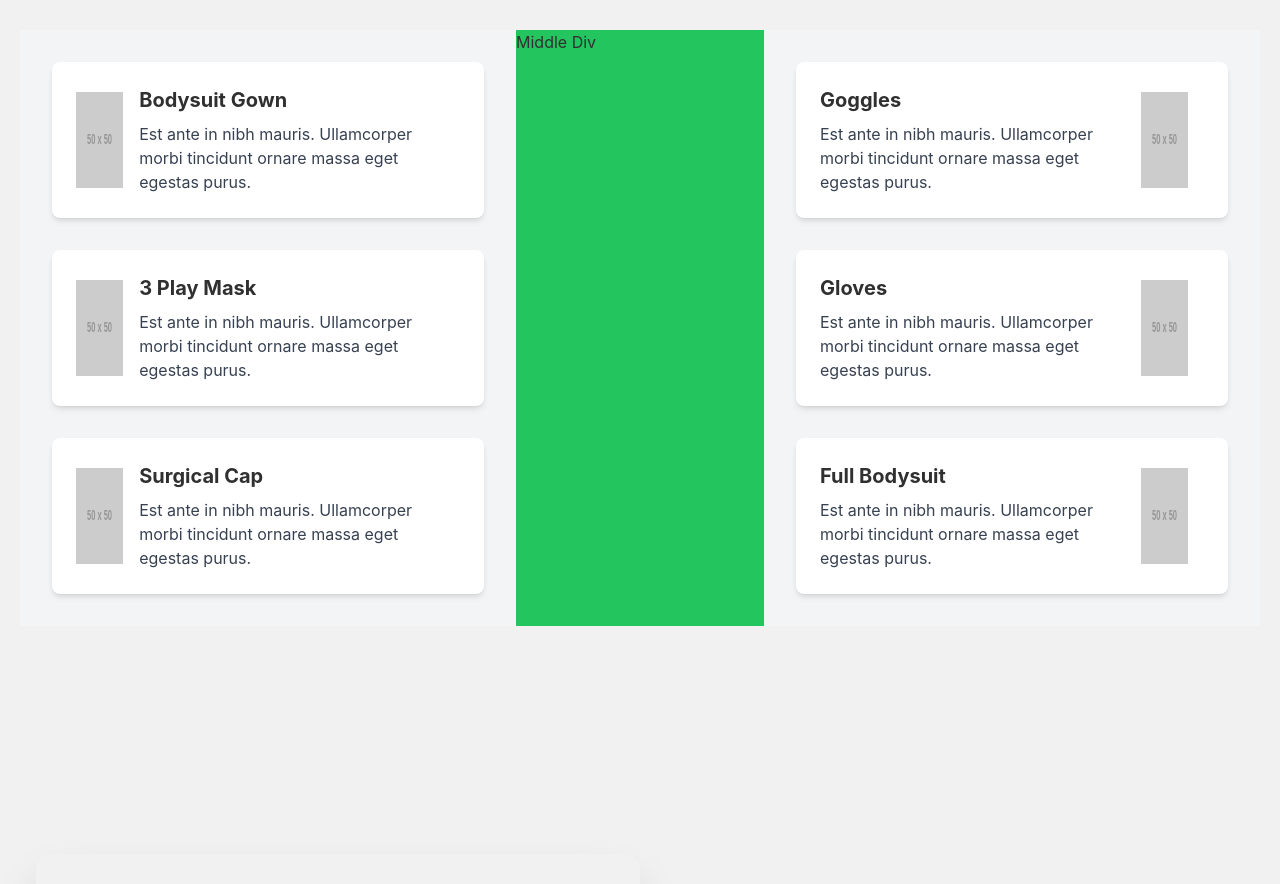
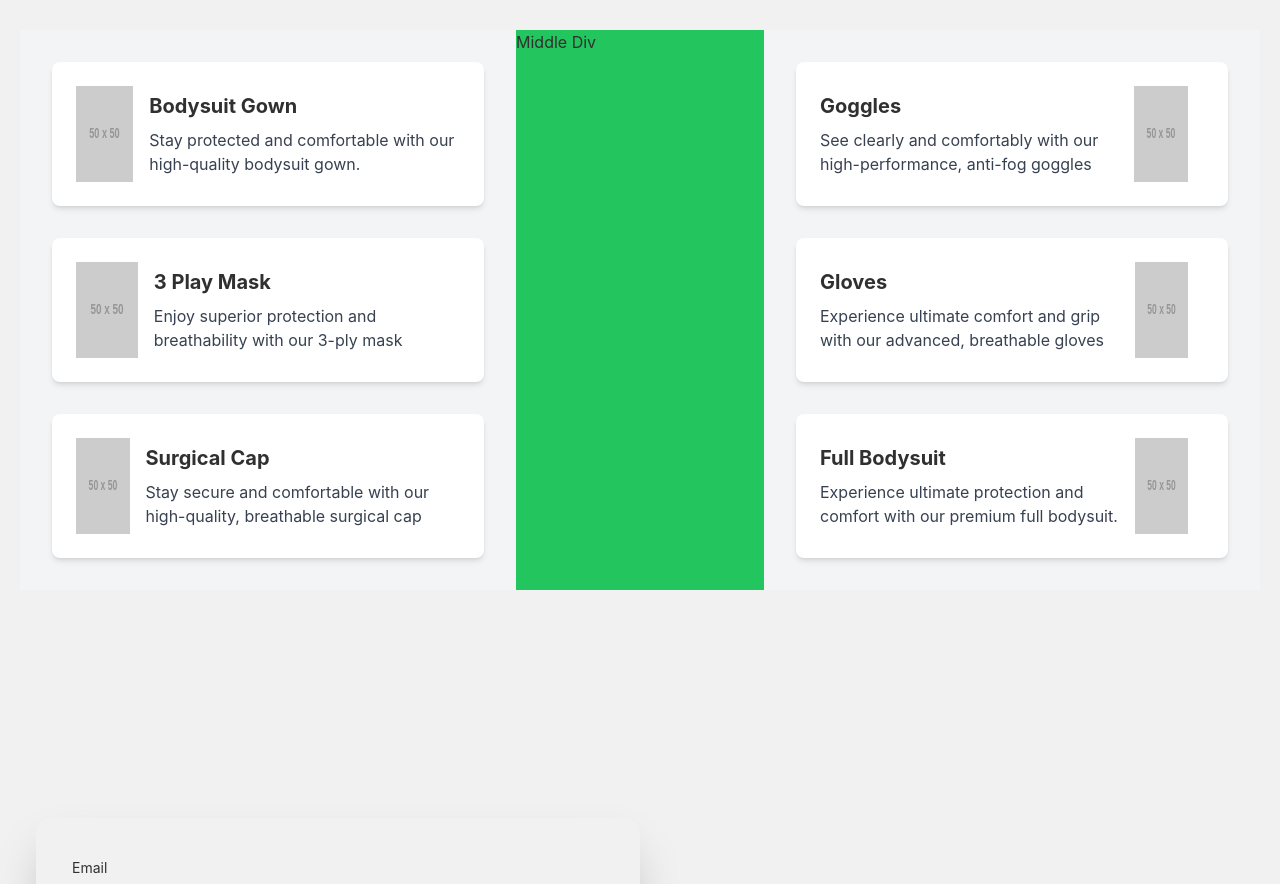
Before and after one commit to TalhaT298/surgical, a React (Create React App) app: page / in a window 1280 px wide. Shown: the part 4360-5244 px from the top of the page. Built offline with nearby package versions, Linux system fonts and the light colour scheme; no server answers.

Commit message:
subtittle add

```diff
--- a/src/Pages/Best/Inovative/Inovative.js
+++ b/src/Pages/Best/Inovative/Inovative.js
@@ -33,8 +33,7 @@ const Inovative = () => {
                   <div className="text-start">
                     <h2 className="text-xl font-bold mb-2">Bodysuit Gown</h2>
                     <p className="text-gray-700">
-                      Est ante in nibh mauris. Ullamcorper morbi tincidunt
-                      ornare massa eget egestas purus.
+                    Stay protected and comfortable with our high-quality bodysuit gown.
                     </p>
                   </div>
                 </div>
@@ -50,8 +49,7 @@ const Inovative = () => {
                   <div className="text-start">
                     <h2 className="text-xl font-bold mb-2">3 Play Mask</h2>
                     <p className="text-gray-700">
-                      Est ante in nibh mauris. Ullamcorper morbi tincidunt
-                      ornare massa eget egestas purus.
+                    Enjoy superior protection and breathability with our 3-ply mask
                     </p>
                   </div>
                 </div>
@@ -67,8 +65,7 @@ const Inovative = () => {
                   <div className="text-start">
                     <h2 className="text-xl font-bold mb-2">Surgical Cap</h2>
                     <p className="text-gray-700">
-                      Est ante in nibh mauris. Ullamcorper morbi tincidunt
-                      ornare massa eget egestas purus.
+                    Stay secure and comfortable with our high-quality, breathable surgical cap
                     </p>
                   </div>
                 </div>
@@ -87,8 +84,7 @@ const Inovative = () => {
                   <div className="text-start">
                     <h2 className="text-xl font-bold mb-2">Goggles</h2>
                     <p className="text-gray-700">
-                      Est ante in nibh mauris. Ullamcorper morbi tincidunt
-                      ornare massa eget egestas purus.
+                    See clearly and comfortably with our high-performance, anti-fog goggles
                     </p>
                   </div>
                   <div className="flex justify-center mr-4">
@@ -105,8 +101,7 @@ const Inovative = () => {
                   <div className="text-start">
                     <h2 className="text-xl font-bold mb-2">Gloves</h2>
                     <p className="text-gray-700">
-                      Est ante in nibh mauris. Ullamcorper morbi tincidunt
-                      ornare massa eget egestas purus.
+                    Experience ultimate comfort and grip with our advanced, breathable gloves
                     </p>
                   </div>
                   <div className="flex justify-center mr-4">
@@ -123,8 +118,7 @@ const Inovative = () => {
                   <div className="text-start">
                     <h2 className="text-xl font-bold mb-2">Full Bodysuit</h2>
                     <p className="text-gray-700">
-                      Est ante in nibh mauris. Ullamcorper morbi tincidunt
-                      ornare massa eget egestas purus.
+                    Experience ultimate protection and comfort with our premium full bodysuit.
                     </p>
                   </div>
                   <div className="flex justify-center mr-4">
```
